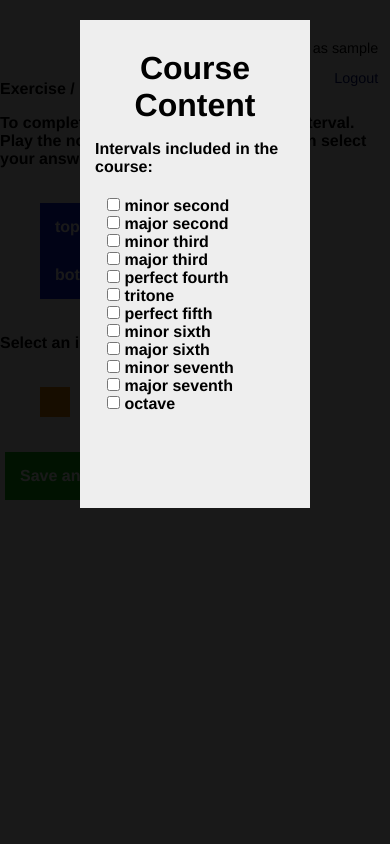
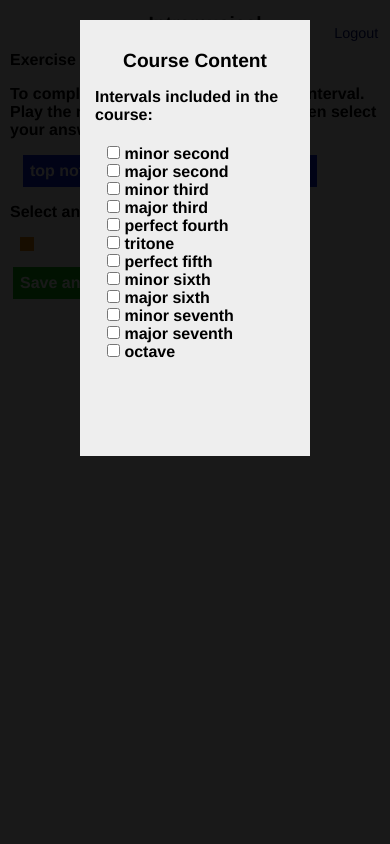
Before and after one commit to palmerev/intra-musical-project, a Django app: template intra_musical_project/ear_training_app/templates/ear_training_app/interval_exercise.html in a window 390 px wide. Run offline with Django 3.2, Linux system fonts and the light colour scheme; the template is opened without the code that fills it, so the values that code supplies are empty; the visitor is signed in with stand-in values (Sample User, id 1).

Commit message:
add basic mobile media query

```diff
--- a/intra_musical_project/ear_training_app/static/ear_training_app/css/ear_training.css
+++ b/intra_musical_project/ear_training_app/static/ear_training_app/css/ear_training.css
@@ -2,7 +2,9 @@ body {
   width: 100%;
   height: 100%;
   font-family: Helvetica, sans-serif;
-  font-weight: bold; }
+  font-weight: bold;
+  padding-left: 10px;
+  padding-right: 10px; }
 
 h1,
 .main-content {
@@ -10,6 +12,10 @@ h1,
   h1 input[type=submit],
   .main-content input[type=submit] {
     text-align: right; }
+
+@media screen and (max-width: 475px) {
+  h1 {
+    font-size: 1.2em; } }
 
 .box-title {
   margin: 15px; }
@@ -31,6 +37,9 @@ form {
 
 .button-container {
   margin: 35px; }
+  @media screen and (max-width: 475px) {
+    .button-container {
+      margin: 10px; } }
 
 button {
   display: inline;
@@ -40,11 +49,16 @@ button {
   border: none;
   color: white;
   font-weight: bold; }
+  @media screen and (max-width: 475px) {
+    button {
+      margin-left: 3px;
+      padding: 7px; } }
 
-.button {
-  padding: 15px;
-  text-align: center;
-  font-weight: bold; }
+@media screen and (max-width: 475px) {
+  #answer-button-container button {
+    margin-left: 0;
+    margin-bottom: 5px;
+    display: block; } }
 
 #build-course-button {
   background-color: #3333ff; }
@@ -69,6 +83,9 @@ div > a {
   #login-status-wrapper a {
     display: block;
     text-align: right; }
+  @media screen and (max-width: 475px) {
+    #login-status-wrapper p {
+      display: none; } }
 
 #logout {
   text-align: right;
--- a/intra_musical_project/ear_training_app/static/ear_training_app/css/ear_training.scss
+++ b/intra_musical_project/ear_training_app/static/ear_training_app/css/ear_training.scss
@@ -3,6 +3,8 @@ body {
   height: 100%;
   font-family: Helvetica, sans-serif;
   font-weight: bold;
+  padding-left: 10px;
+  padding-right: 10px;
 }
 
 
@@ -12,6 +14,12 @@ h1,
     input[type=submit] {
       text-align: right;
     }
+}
+
+h1 {
+  @media screen and (max-width: 475px) {
+    font-size: 1.2em;
+  }
 }
 
 .box-title {
@@ -39,7 +47,10 @@ form {
 }
 
 .button-container {
-  margin: 35px
+  margin: 35px;
+  @media screen and (max-width: 475px) {
+    margin: 10px;
+  }
 }
 
  button {
@@ -50,13 +61,25 @@ form {
   border: none;
   color: white;
   font-weight: bold;
+  @media screen and (max-width: 475px) {
+    margin-left: 3px;
+    padding: 7px;
+  }
 }
 
-.button {
-  padding: 15px;
-  text-align: center;
-  font-weight: bold;
+#answer-button-container button {
+  @media screen and (max-width: 475px) {
+    margin-left: 0;
+    margin-bottom: 5px;
+    display: block;
+  }
 }
+
+// .button {
+//   padding: 15px;
+//   text-align: center;
+//   font-weight: bold;
+// }
 #build-course-button {
     background-color: #3333ff;
 }
@@ -67,11 +90,6 @@ form {
 .answer-button {
   background-color: #E38900;
 }
-
-// .form-group {
-//   margin-bottom: 3px;
-// }
-
 
 div > a {
   color: black;
@@ -88,6 +106,11 @@ div > a {
   a {
     display: block;
     text-align: right;
+  }
+  @media screen and (max-width: 475px) {
+    p {
+      display: none;
+    }
   }
 }
 
```
